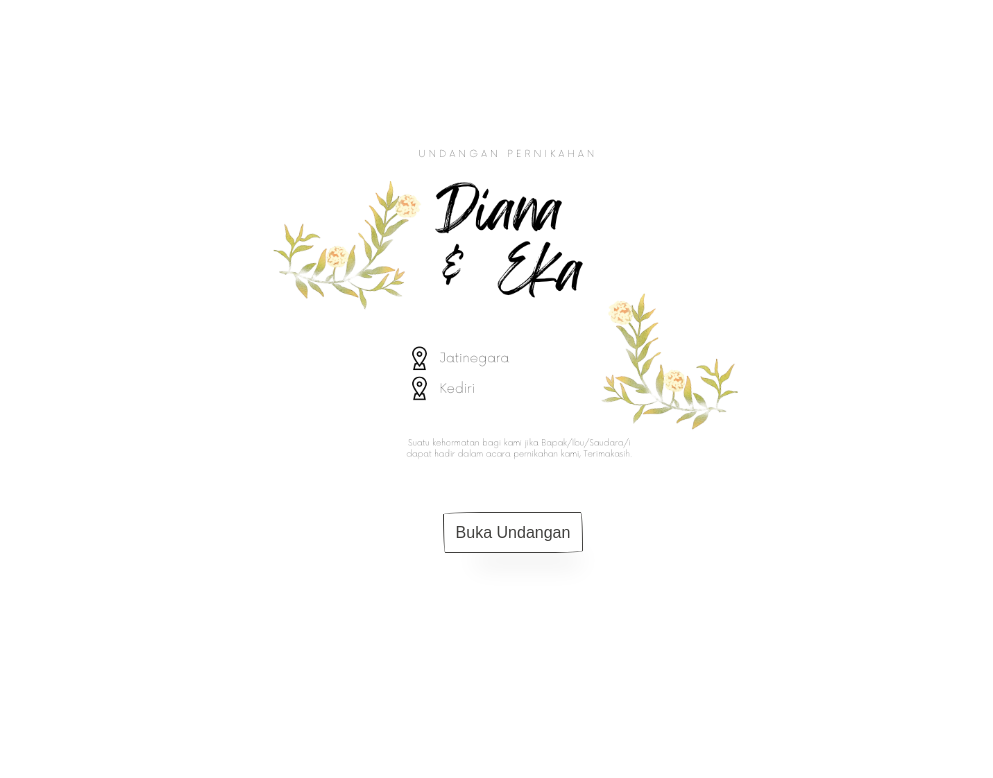
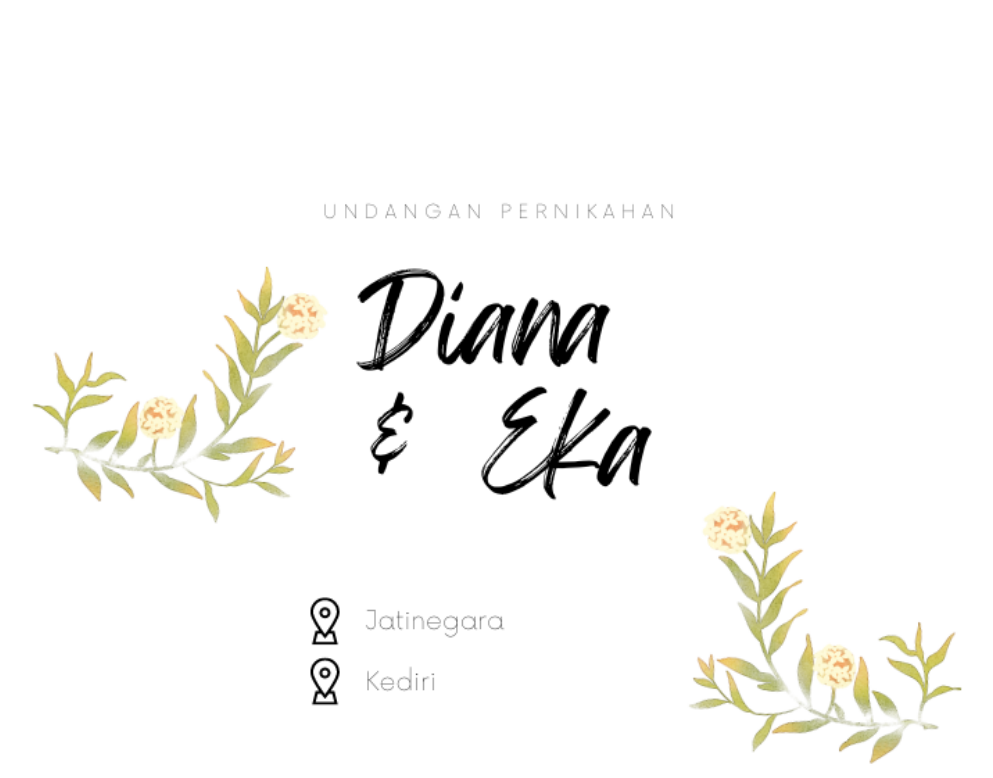
Before and after one commit to ITSept/itsept.married.io, a plain HTML site: page index.html in a window 1280 px wide. Shown: the top 778 px of the page, without its empty margins (127-1120 px from the left). Drawn offline with Linux system fonts and the light colour scheme.

Commit message:
Update index.html

```diff
--- a/index.html
+++ b/index.html
@@ -69,7 +69,7 @@
             <div class="container-fluid py-5" id="about">
                 <div class="container py-5">
                     <div class="position-relative text-center">
-                        <img class="w-50 h-50" src="img/cover.png" style="object-fit: cover; display: block; margin-left: auto; margin-right: auto;">
+                        <img class="w-100 h-100" src="img/cover.png" style="object-fit: cover; display: block; margin-left: auto; margin-right: auto;">
                         <a href="home.html" class="button-55">Buka Undangan</a>
                     </div>
 
```
